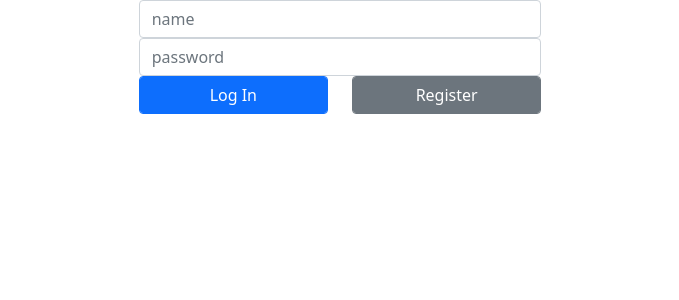
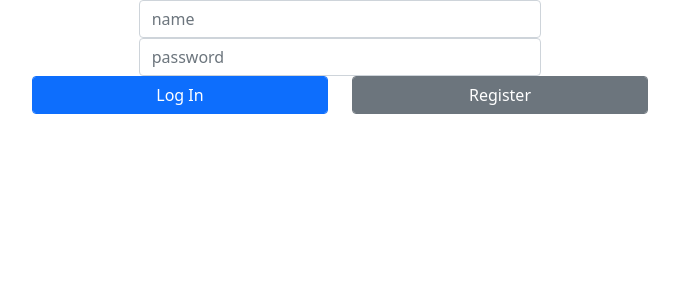
Before and after one commit to wjmolina/app-neuron-segmentation, a Flask app: page /login in a window 1280 px wide. Shown: the top 300 px of the page, without its empty margins (300-979 px from the left). Run offline with Flask 2, Linux system fonts and the light colour scheme.

Commit message:
button width

```diff
--- a/templates/login.html
+++ b/templates/login.html
@@ -22,14 +22,14 @@
             <div class="col-4"></div>
         </div>
         <div class="row">
-            <div class="col-4"></div>
-            <div class="col-2">
+            <div class="col-3"></div>
+            <div class="col-3">
                 <button name="button" value="login" class="btn form-control btn-primary">Log In</button>
             </div>
-            <div class="col-2">
+            <div class="col-3">
                 <button name="button" value="register" class="btn form-control btn-secondary">Register</button>
             </div>
-            <div class="col-4"></div>
+            <div class="col-3"></div>
         </div>
         <div class="row">
             <div class="col-3"></div>
```
